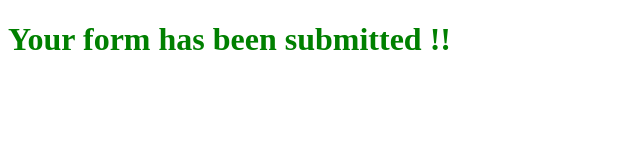
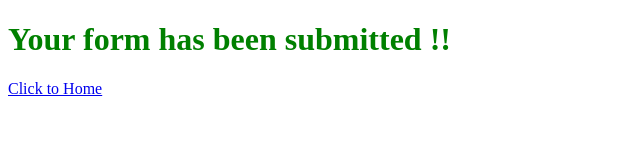
Before and after one commit to govind124/CSS-assessment-02, a plain HTML site: page 02.html in a window 1280 px wide. Shown: the whole page, without its empty margins (0-640 px from the left). Drawn offline with Linux system fonts and the light colour scheme.

Commit message:
Update 02.html

```diff
--- a/02.html
+++ b/02.html
@@ -8,5 +8,6 @@
 </head>
 <body>
     <h1 style="color: green;">Your form has been submitted !!</h1>
+    <a href="./01.html">Click to Home</a>
 </body>
 </html>
```
